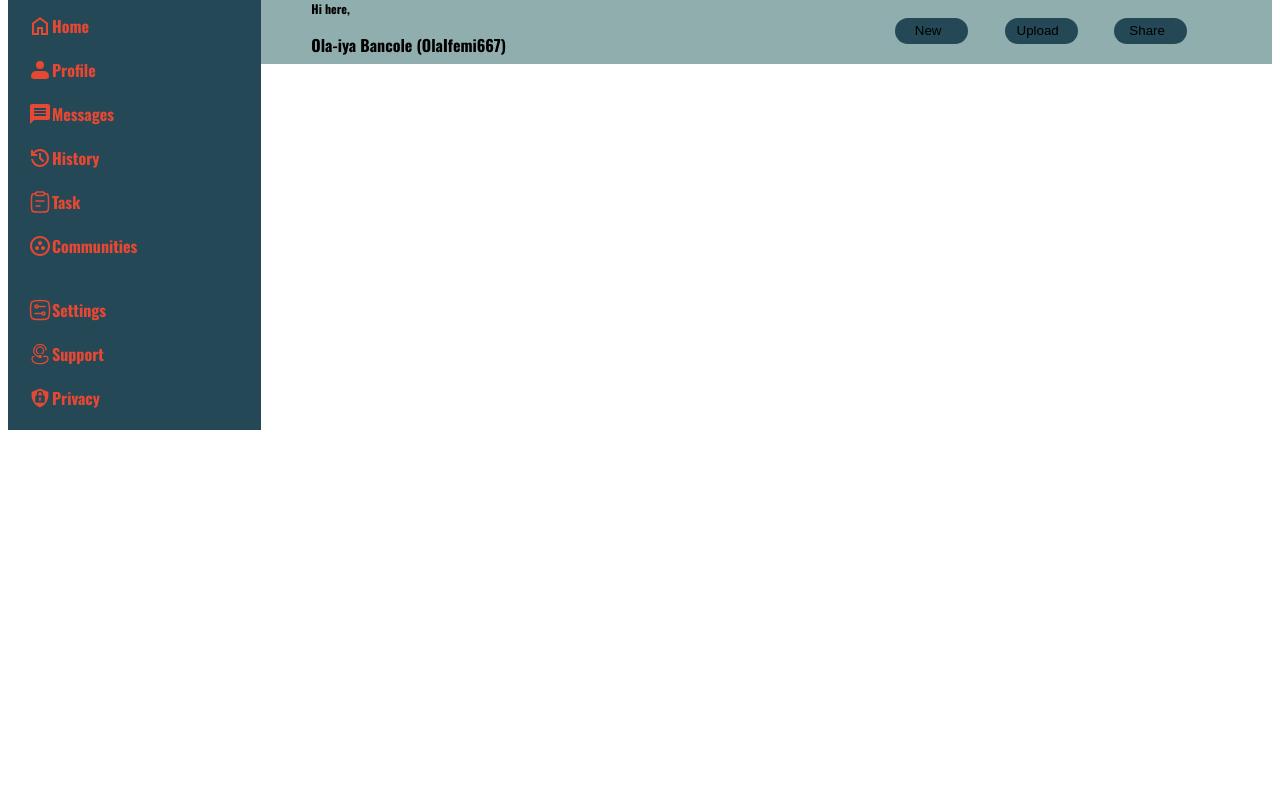
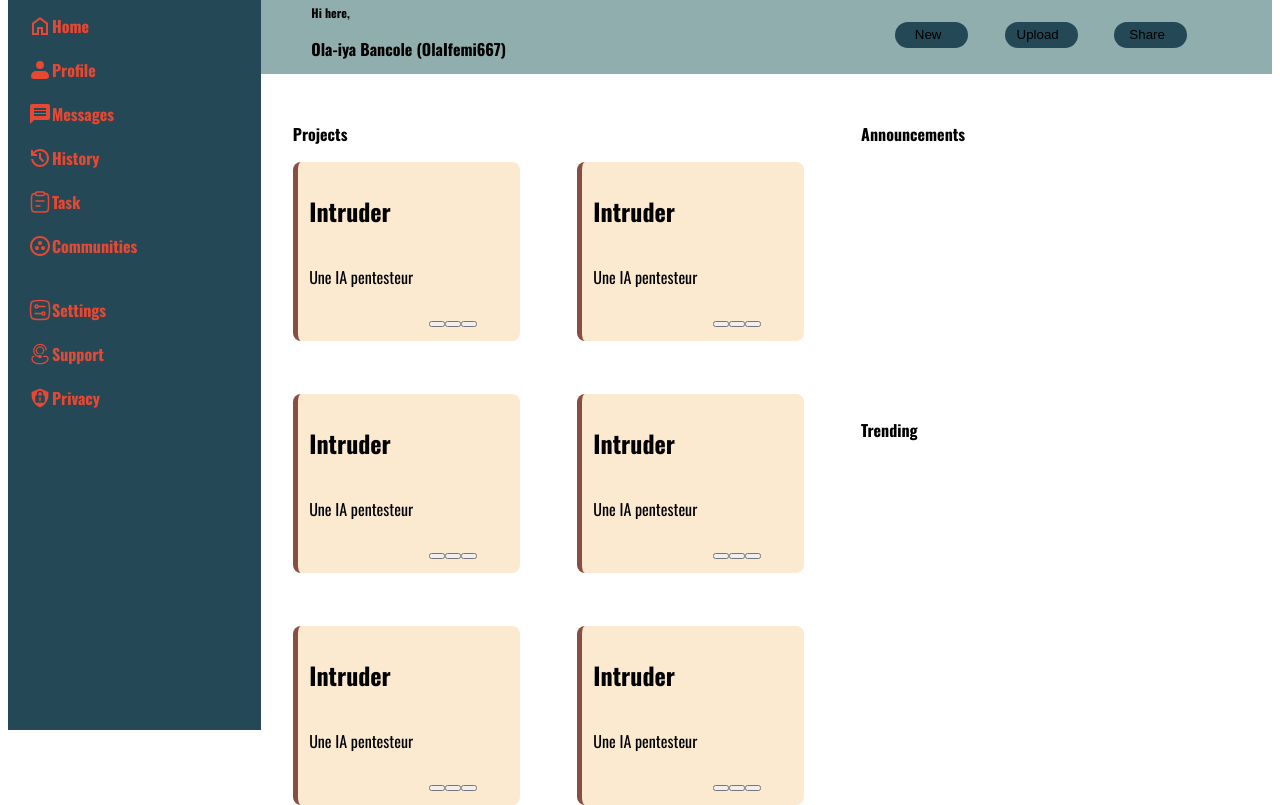
Before and after one commit to OlaIfemi667/Dashboard-OdinProject, a plain HTML site: page index.html in a window 1280 px wide. Shown: the part 70-875 px from the top of the page. Before the commit the page ends 800 px from the top, so only its background shows below. Drawn offline with nearby package versions, Linux system fonts and the light colour scheme.

Commit message:
feat: mainContent

```diff
--- a/index.html
+++ b/index.html
@@ -52,10 +52,48 @@
                 <button>Share</button>
             </div>
         </header>
-        <div id="main-content">
-            <div id="projects"></div>
-            <div id="announcements"></div>
-            <div id="Trending"></div>
+        <div id="mainContent" class="oswald-leftContent">
+            <div id="projects">
+                <p>Projects</p>
+                <div id="projectsContainer">
+                    <div class="project">
+                        <h2>Intruder</h2>
+                        <p class="oswald-text">Une IA pentesteur</p>
+                        <div class="oswald-text"><button type="button"></button><button type="button"></button><button type="button"></button></div>
+                    </div>
+                    <div class="project">
+                        <h2>Intruder</h2>
+                        <p class="oswald-text">Une IA pentesteur</p>
+                        <div class="oswald-text"><button type="button"></button><button type="button"></button><button type="button"></button></div>
+                    </div>
+                    <div class="project">
+                        <h2>Intruder</h2>
+                        <p class="oswald-text">Une IA pentesteur</p>
+                        <div class="oswald-text"><button type="button"></button><button type="button"></button><button type="button"></button></div>
+                    </div>
+                    <div class="project">
+                        <h2>Intruder</h2>
+                        <p class="oswald-text">Une IA pentesteur</p>
+                        <div class="oswald-text"><button type="button"></button><button type="button"></button><button type="button"></button></div>
+                    </div>
+                    <div class="project">
+                        <h2>Intruder</h2>
+                        <p class="oswald-text">Une IA pentesteur</p>
+                        <div class="oswald-text"><button type="button"></button><button type="button"></button><button type="button"></button></div>
+                    </div>
+                    <div class="project">
+                        <h2>Intruder</h2>
+                        <p class="oswald-text">Une IA pentesteur</p>
+                        <div class="oswald-text"><button type="button"></button><button type="button"></button><button type="button"></button></div>
+                    </div>
+                </div>
+            </div>
+            <div id="announcements">
+                <p>Announcements</p>
+            </div>
+            <div id="trending">
+                <p>Trending</p>
+            </div>
         </div>
     </div>
 </body>
--- a/style.css
+++ b/style.css
@@ -1,4 +1,3 @@
-
 
 .oswald-leftLogo {
   font-family: "Oswald", sans-serif;
@@ -13,12 +12,17 @@
     font-weight: 700;
     font-style: normal;
   }
+  .oswald-text {
+    font-family: "Oswald", sans-serif;
+    font-optical-sizing: auto;
+    font-style: normal;
+    font-weight: lighter;
+  }
 #dashboard{
     grid-area: dashboard;
     background-color: #244855;
-    display: grid;
-    grid-template-columns: 80%;
-    grid-template-rows: auto;
+    display: flex;
+    flex-direction: column;
 }
 #leftLogo{
     display: flex;
@@ -28,6 +32,9 @@
 }
 #leftLogo:hover{
     text-decoration: 2px underline #E64833;
+}
+#leftContent{
+    grid-area: leftContent;
 }
 #leftContent div{
     display: flex;
@@ -54,7 +61,7 @@ body{
     display: grid;
     grid-template-columns: 20% 20% 20% 20% 20% ;
     grid-template-rows: auto;
-    grid-template-areas: "dashboard main main main main ";
+    grid-template-areas: "dashboard main main main main " ;
 
 }
 header{
@@ -80,12 +87,15 @@ nav{
     flex-direction: column;
     gap: 20px;
     grid-area: nav;
+    justify-content: space-between;
+
 }
 #navMainSearch{
     display: flex;
     flex-direction: row;
     justify-content: space-between;
     align-items: center;
+    padding-top: 10px;
 }
 #navMainSearch input{
     width: 50%;
@@ -124,3 +134,50 @@ header{
 
     align-items: center;
 }
+#main{
+    box-sizing: content-box;
+}
+
+#mainContent{
+    padding: 2em;
+    display: grid;
+    grid-template-columns: 60% 25%;
+    grid-template-rows: auto;
+    grid-template-areas: 'projects announcements' 'projects trending';
+
+}
+#projects{
+    grid-area: projects;
+}
+#projectsContainer{
+    display: grid;
+    grid-template-columns: 40% 40%;
+    grid-template-rows: auto;
+    gap: 10%;
+}
+.project{
+    border-radius: 0.5em;
+    border-left: 5px solid #874F41;
+    padding: 5%;
+    display: grid;
+    background-color: #FBE9D0;
+    grid-template-columns: 30% 30% 30%;
+    grid-template-rows: auto;
+    grid-template-areas: 'title . .' 'description description description' '. . buttons';
+}
+.project h2{
+    grid-area: title;
+}
+.project p{
+    grid-area: description;
+}
+.project div{
+    grid-area: buttons;
+}
+#announcements{
+    grid-area: announcements;
+
+}
+#trending{
+    grid-area: trending;
+}
```
